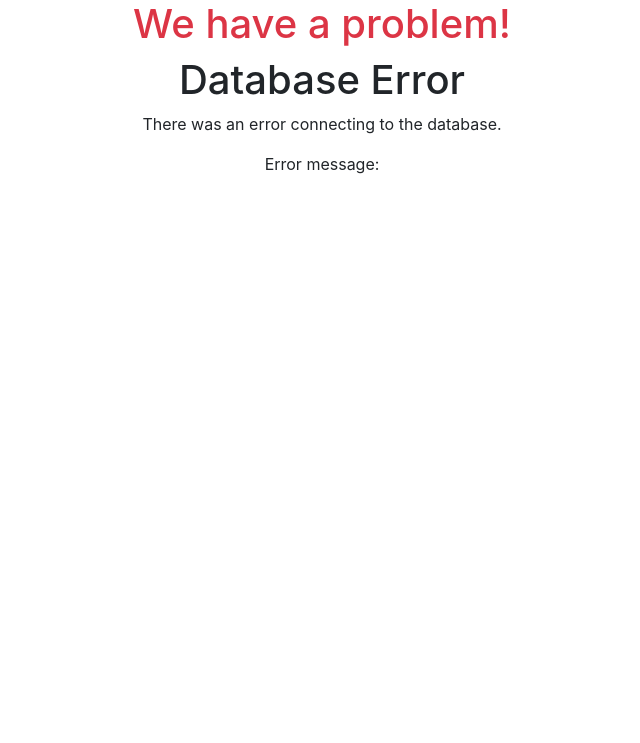
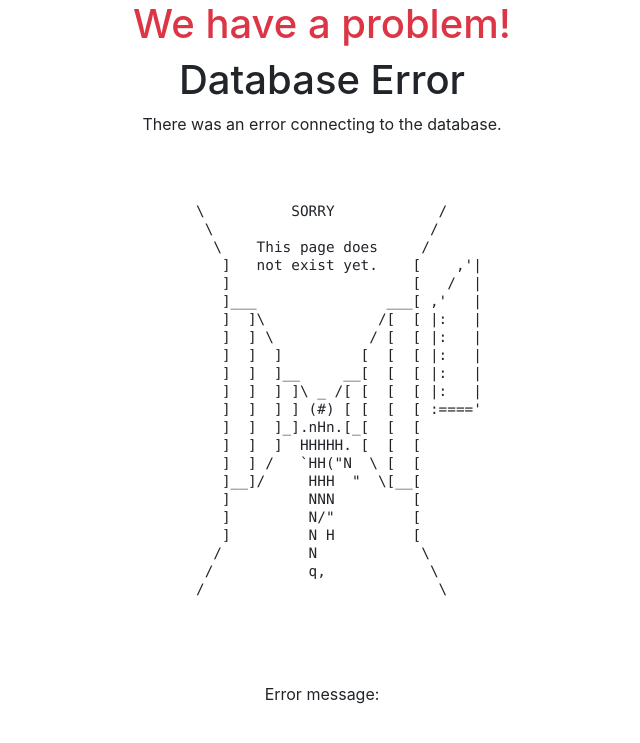
Before and after one commit to IgorWit/guestpage.com, a PHP site: page /database_error.php in a window 1280 px wide. Shown: the top 743 px of the page, without its empty margins (318-958 px from the left). Run offline with PHP 8.4, Linux system fonts and the light colour scheme; data that the repository does not hold is empty.

```diff
--- a/css/style.css
+++ b/css/style.css
@@ -18,3 +18,13 @@
     margin: auto;
     text-align: center;
 }
+#content {
+    padding: 50px 0;
+}
+.wrapper {
+    position: relative;
+    text-align: left;
+    margin: 0 auto;
+    padding: 0 10px;
+    width: 800px;
+}
--- a/database_error.php
+++ b/database_error.php
@@ -14,6 +14,56 @@
     <main>
         <h1>Database Error</h1>
         <p>There was an error connecting to the database.</p>
+        <div class="wrapper">
+
+            <!-- BEGIN notify -->
+
+            <!-- END notify -->
+
+
+
+
+            <div id="content">
+                <div class="wrapper">
+
+                    <!-- BEGIN notify -->
+
+                    <!-- END notify -->
+
+
+
+
+                    <pre style="line-height: 1.25; white-space: pre;">
+            \          SORRY            /
+             \                         /
+              \    This page does     /
+               ]   not exist yet.    [    ,'|
+               ]                     [   /  |
+               ]___               ___[ ,'   |
+               ]  ]\             /[  [ |:   |
+               ]  ] \           / [  [ |:   |
+               ]  ]  ]         [  [  [ |:   |
+               ]  ]  ]__     __[  [  [ |:   |
+               ]  ]  ] ]\ _ /[ [  [  [ |:   |
+               ]  ]  ] ] (#) [ [  [  [ :===='
+               ]  ]  ]_].nHn.[_[  [  [
+               ]  ]  ]  HHHHH. [  [  [
+               ]  ] /   `HH("N  \ [  [
+               ]__]/     HHH  "  \[__[
+               ]         NNN         [
+               ]         N/"         [
+               ]         N H         [
+              /          N            \
+             /           q,            \
+            /                           \
+                    </pre>
+
+
+                </div>
+            </div>
+
+
+        </div>
         <p>Error message: <?php echo $error_message; ?></p>
         <p>&nbsp;</p>
     </main>
--- a/login_process.php
+++ b/login_process.php
@@ -28,7 +28,7 @@ echo "Username or password does not exist."; // wrong details
 
 }
 catch(PDOException $e){
-echo $e->getMessage();
+    echo $e->getMessage();
 }
 }
 
```
Also changed, not shown: dbconfig.php (+6 -1 lines), homepage.php (+44 -12 lines), js/script.js (+24 -0 lines).
